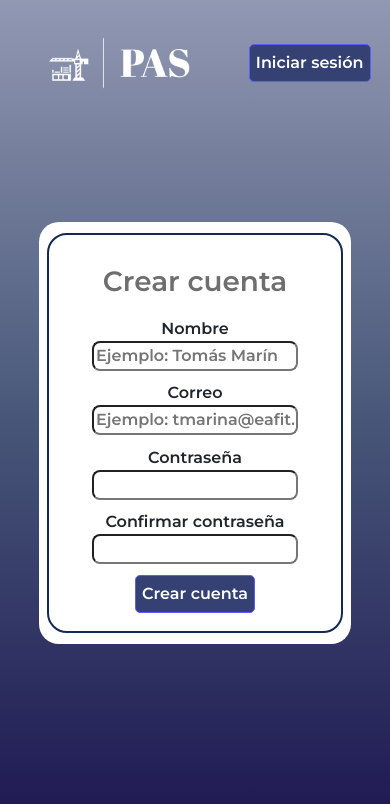
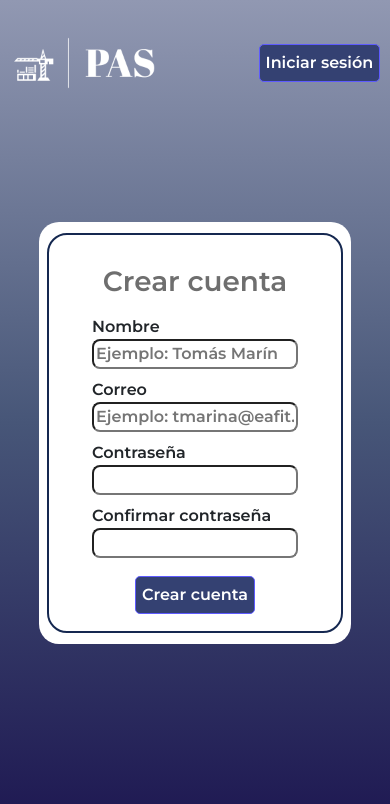
Before and after one commit to tmarina1/ReponP2, a Django app: page / in a window 390 px wide. Shown: the top 804 px of the page. Run offline with Django 4.2, Linux system fonts and the light colour scheme.

Commit message:
Correciones responsive design en registro

```diff
--- a/repon/autenticacion/static/css/styleRegistro.css
+++ b/repon/autenticacion/static/css/styleRegistro.css
@@ -50,6 +50,9 @@ form{
 .containerInput>input{
     border-radius: 8px;
 }
+.containerInput>label{
+    width: 100%;
+}
 /*-------------------------------------------------------------------------------------*/
 #tituloRegistro{
     text-align: center;
@@ -63,17 +66,19 @@ form{
     border-radius: 5px;
     background-color: #344172;
     color: #ffffff;
+    margin-top: 10px;
 }
 /*-------------------------------------------------------------------------------------*/
 .navRegistro{
     display: flex;
     height: 15%;
-    width: 90%;
+    width: 95%;
     justify-content: space-between;
     align-items: center;
 }
 .navRegistro>img{
    max-width: 400px;
+   margin-left: -25px;
 }
 .navRegistro>a{
     font-size: 20px;
```
